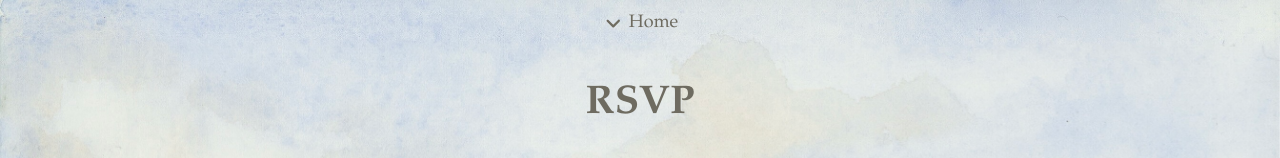
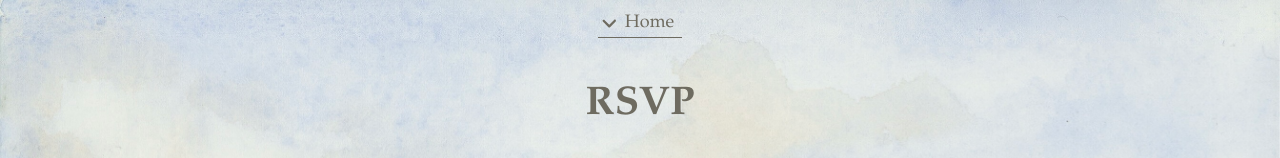
Before and after one commit to owensearls/wedding.kavari-searls.net, a React (Vite) app: page /#rsvp in a window 1280 px wide. Shown: the top 158 px of the page. Built offline with nearby package versions, Linux system fonts and the light colour scheme.

Commit message:
commit dist

```diff
--- a/src/components/BackgroundLayout.module.css
+++ b/src/components/BackgroundLayout.module.css
@@ -68,6 +68,8 @@
   text-decoration: none;
   font-size: 18px;
   cursor: pointer;
+  padding-right: 8px;
+  border-bottom: #6E6B60 solid 1px;
 }
 
 .navDivider {
```
Also changed, not shown: 7 other files (tests, documents, lock files or other folders).
